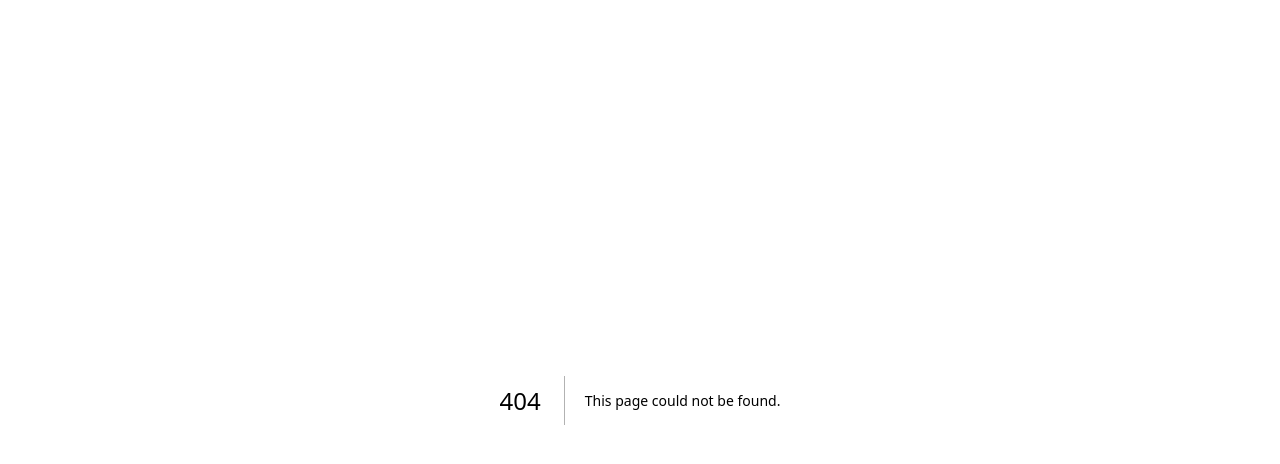
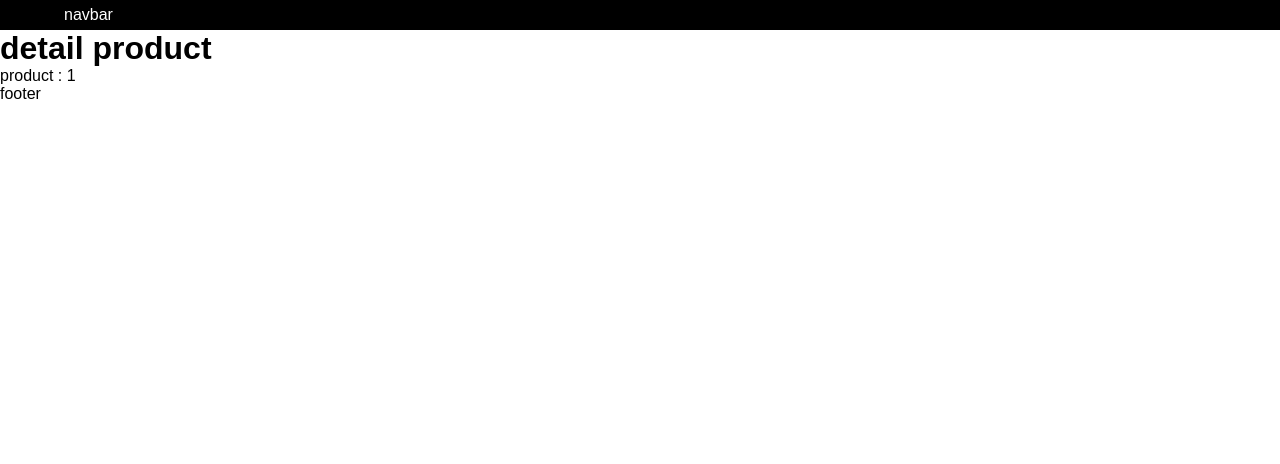
Before and after one commit to ramarfx/belajar-nextjs, a Next.js app: page /product/1 in a window 1280 px wide. Before the commit this address had no page. Shown: the top 464 px of the page. Built offline with nearby package versions, Linux system fonts and the light colour scheme.

Commit message:
dynamic routing

```diff
--- /dev/null
+++ b/src/components/layouts/AppShell/index.tsx
@@ -0,0 +1,19 @@
+import React, { ReactNode } from "react";
+import Navbar from "../navbar";
+
+type AppShellProps = {
+  children: React.ReactNode;
+};
+
+const AppShell = (props: AppShellProps) => {
+  const { children } = props;
+  return (
+    <div>
+      <Navbar />
+      {children}
+      <div>footer</div>
+    </div>
+  );
+};
+
+export default AppShell;
--- /dev/null
+++ b/src/components/layouts/navbar/index.tsx
@@ -0,0 +1,9 @@
+const Navbar = () => {
+  return (
+    <div className="navbar">
+      <div>navbar</div>
+    </div>
+  );
+};
+
+export default Navbar;
--- a/src/pages/_app.tsx
+++ b/src/pages/_app.tsx
@@ -1,6 +1,12 @@
-import '@/styles/globals.css'
-import type { AppProps } from 'next/app'
+import AppShell from "@/components/layouts/AppShell";
+import Navbar from "@/components/layouts/navbar";
+import "@/styles/globals.css";
+import type { AppProps } from "next/app";
 
 export default function App({ Component, pageProps }: AppProps) {
-  return <Component {...pageProps} />
+  return (
+    <AppShell>
+      <Component {...pageProps} />
+    </AppShell>
+  );
 }
--- /dev/null
+++ b/src/pages/product/[id].tsx
@@ -0,0 +1,14 @@
+import { useRouter } from "next/router";
+
+const DetailProductPage = () => {
+  const { query } = useRouter();
+
+  return (
+    <div>
+      <h1>detail product</h1>
+      <p>product : {query.id}</p>
+    </div>
+  );
+};
+
+export default DetailProductPage;
--- /dev/null
+++ b/src/pages/settings/app.tsx
@@ -0,0 +1,5 @@
+const AppSettingsPage = () => {
+    return <h1>app settings</h1>;
+  };
+
+  export default AppSettingsPage;
--- /dev/null
+++ b/src/pages/settings/user.tsx
@@ -0,0 +1,5 @@
+const UserSettingsPage = () => {
+    return <h1>user settings</h1>;
+  };
+
+  export default UserSettingsPage;
--- a/src/styles/globals.css
+++ b/src/styles/globals.css
@@ -1,78 +1,3 @@
-:root {
-  --max-width: 1100px;
-  --border-radius: 12px;
-  --font-mono: ui-monospace, Menlo, Monaco, 'Cascadia Mono', 'Segoe UI Mono',
-    'Roboto Mono', 'Oxygen Mono', 'Ubuntu Monospace', 'Source Code Pro',
-    'Fira Mono', 'Droid Sans Mono', 'Courier New', monospace;
-
-  --foreground-rgb: 0, 0, 0;
-  --background-start-rgb: 214, 219, 220;
-  --background-end-rgb: 255, 255, 255;
-
-  --primary-glow: conic-gradient(
-    from 180deg at 50% 50%,
-    #16abff33 0deg,
-    #0885ff33 55deg,
-    #54d6ff33 120deg,
-    #0071ff33 160deg,
-    transparent 360deg
-  );
-  --secondary-glow: radial-gradient(
-    rgba(255, 255, 255, 1),
-    rgba(255, 255, 255, 0)
-  );
-
-  --tile-start-rgb: 239, 245, 249;
-  --tile-end-rgb: 228, 232, 233;
-  --tile-border: conic-gradient(
-    #00000080,
-    #00000040,
-    #00000030,
-    #00000020,
-    #00000010,
-    #00000010,
-    #00000080
-  );
-
-  --callout-rgb: 238, 240, 241;
-  --callout-border-rgb: 172, 175, 176;
-  --card-rgb: 180, 185, 188;
-  --card-border-rgb: 131, 134, 135;
-}
-
-@media (prefers-color-scheme: dark) {
-  :root {
-    --foreground-rgb: 255, 255, 255;
-    --background-start-rgb: 0, 0, 0;
-    --background-end-rgb: 0, 0, 0;
-
-    --primary-glow: radial-gradient(rgba(1, 65, 255, 0.4), rgba(1, 65, 255, 0));
-    --secondary-glow: linear-gradient(
-      to bottom right,
-      rgba(1, 65, 255, 0),
-      rgba(1, 65, 255, 0),
-      rgba(1, 65, 255, 0.3)
-    );
-
-    --tile-start-rgb: 2, 13, 46;
-    --tile-end-rgb: 2, 5, 19;
-    --tile-border: conic-gradient(
-      #ffffff80,
-      #ffffff40,
-      #ffffff30,
-      #ffffff20,
-      #ffffff10,
-      #ffffff10,
-      #ffffff80
-    );
-
-    --callout-rgb: 20, 20, 20;
-    --callout-border-rgb: 108, 108, 108;
-    --card-rgb: 100, 100, 100;
-    --card-border-rgb: 200, 200, 200;
-  }
-}
-
 * {
   box-sizing: border-box;
   padding: 0;
@@ -83,16 +8,7 @@ html,
 body {
   max-width: 100vw;
   overflow-x: hidden;
-}
-
-body {
-  color: rgb(var(--foreground-rgb));
-  background: linear-gradient(
-      to bottom,
-      transparent,
-      rgb(var(--background-end-rgb))
-    )
-    rgb(var(--background-start-rgb));
+  font-family: Arial, Helvetica, sans-serif;
 }
 
 a {
@@ -100,8 +16,13 @@ a {
   text-decoration: none;
 }
 
-@media (prefers-color-scheme: dark) {
-  html {
-    color-scheme: dark;
-  }
+.navbar {
+  display: flex;
+  width: 100%;
+  height: 30px;
+  background-color: black;
+  color: white;
+  display: flex;
+  align-items: center;
+  padding: 0 5%;
 }
```
Also changed, not shown: src/pages/about/index.tsx (added, +9 -0 lines), src/pages/index.tsx (+3 -108 lines), src/pages/product/index.tsx (added, +9 -0 lines).
